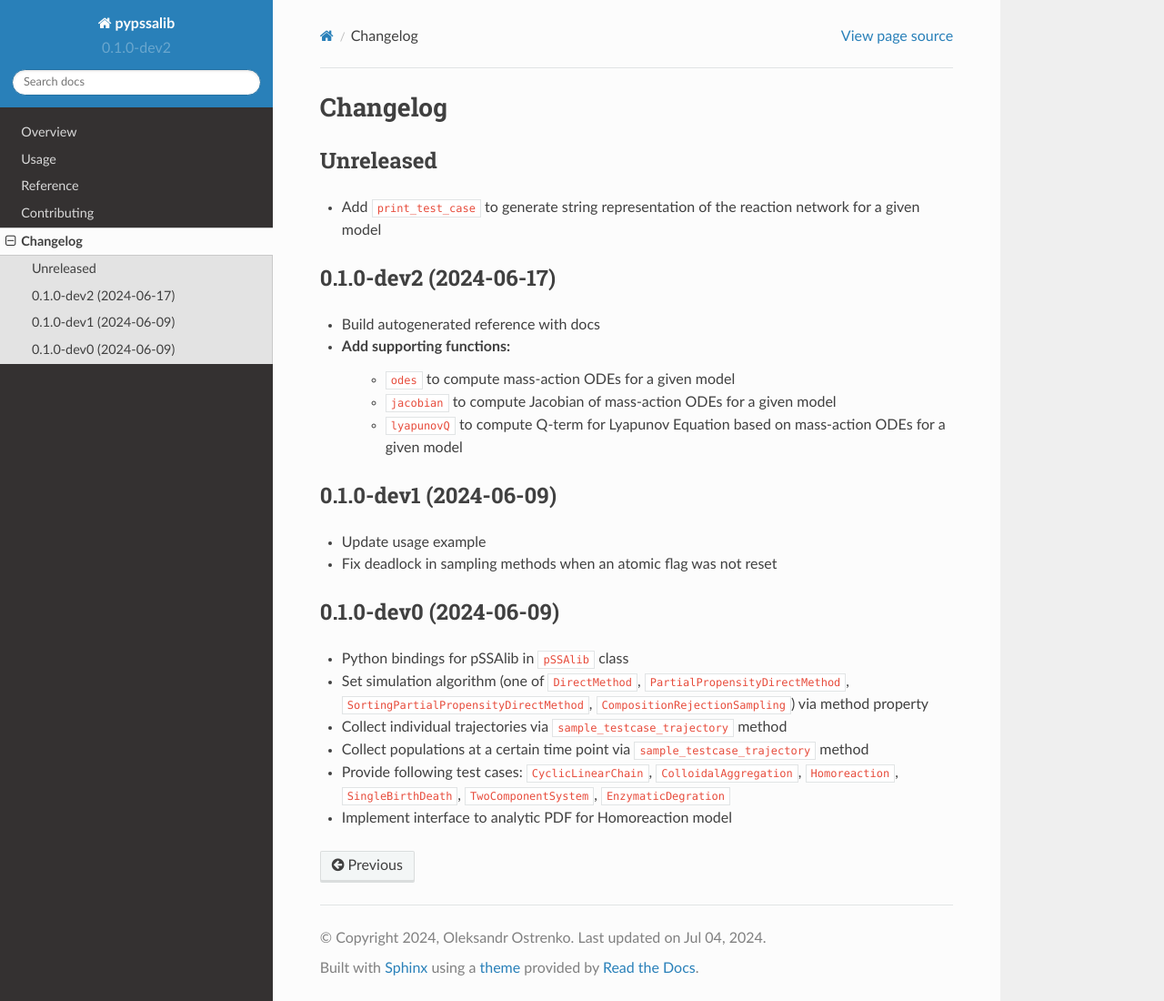
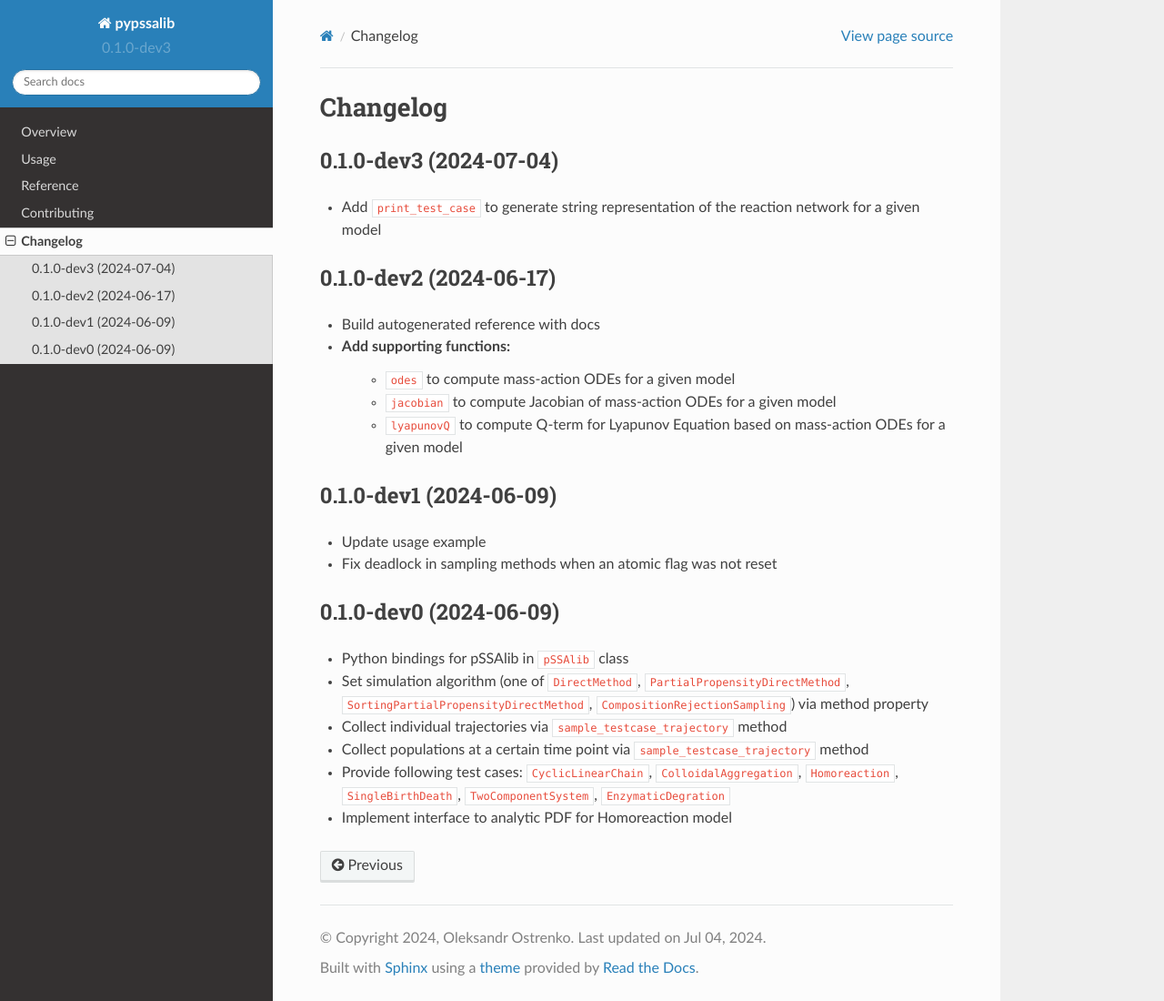
Before and after one commit to breezerider/pyPSSAlib, a Sphinx documentation site: the page built from docs/changelog.rst, in a window 1280 px wide and 1100 px high. Shown: the whole window at 91% size. Built offline with Sphinx 7.4.7 and the Read the Docs theme 2.0.0, drawn with Linux system fonts in a browser that asks for light colours.

Commit message:
Bump version: 0.1.0-dev2 → 0.1.0-dev3

```diff
--- a/CHANGELOG.rst
+++ b/CHANGELOG.rst
@@ -2,8 +2,8 @@
 Changelog
 =========
 
-Unreleased
-----------
+0.1.0-dev3 (2024-07-04)
+-----------------------
 
 * Add ``print_test_case`` to generate string representation of the reaction network for a given model
 
--- a/README.rst
+++ b/README.rst
@@ -29,7 +29,7 @@
     :alt: PyPI Package license
     :target: https://test.pypi.org/project/pypssalib
 
-.. |version| image:: https://img.shields.io/badge/test.pypi-v0.1.0.dev2-informational?style=flat
+.. |version| image:: https://img.shields.io/badge/test.pypi-v0.1.0.dev3-informational?style=flat
     :alt: PyPI Package latest release
     :target: https://test.pypi.org/project/pypssalib
 
@@ -41,9 +41,9 @@
     :alt: Supported Python versions
     :target: https://test.pypi.org/project/pypssalib
 
-.. |commits-since| image:: https://img.shields.io/github/commits-since/breezerider/pypssalib/v0.1.0-dev2.svg
+.. |commits-since| image:: https://img.shields.io/github/commits-since/breezerider/pypssalib/v0.1.0-dev3.svg
     :alt: Commits since latest release
-    :target: https://github.com/breezerider/pypssalib/compare/v0.1.0-dev2...main
+    :target: https://github.com/breezerider/pypssalib/compare/v0.1.0-dev3...main
 
 .. end-badges
 
--- a/docs/conf.py
+++ b/docs/conf.py
@@ -21,7 +21,7 @@
 author = 'Oleksandr Ostrenko'
 copyright = '{0}, {1}'.format(year, author)
 # version = 'dev'
-version = release = '0.1.0-dev2'
+version = release = '0.1.0-dev3'
 
 pygments_style = 'trac'
 templates_path = ['.']
--- a/pyproject.toml
+++ b/pyproject.toml
@@ -95,7 +95,7 @@
 sign_tags = true
 tag_name = "v{new_version}"
 tag_message = "Bump version: {current_version} → {new_version}"
-current_version = "0.1.0-dev2"
+current_version = "0.1.0-dev3"
 # parse = "(?P<major>\\d+)\\.(?P<minor>\\d+)\\.(?P<patch>\\d+)"
 # serialize = [
 #     "{major}.{minor}.{patch}"
--- a/setup.py
+++ b/setup.py
@@ -13,7 +13,7 @@
 from setuptools import setup
 from setuptools.command.build_ext import build_ext
 
-__version__ = "0.1.0-dev2"
+__version__ = "0.1.0-dev3"
 
 # Convert distutils Windows platform specifiers to CMake -A arguments
 PLAT_TO_CMAKE = {
```
Also changed, not shown: 1 other file.
